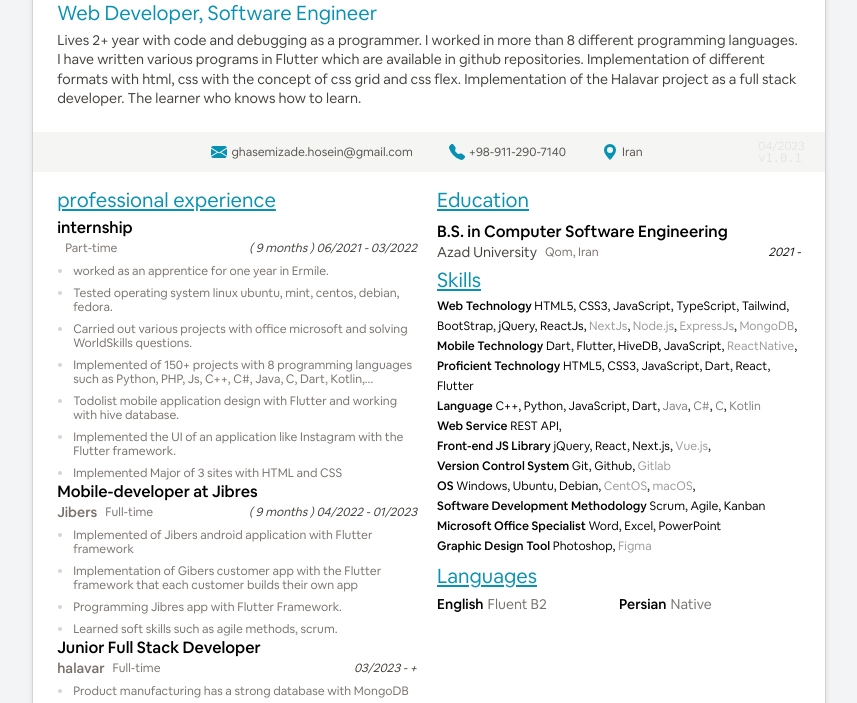
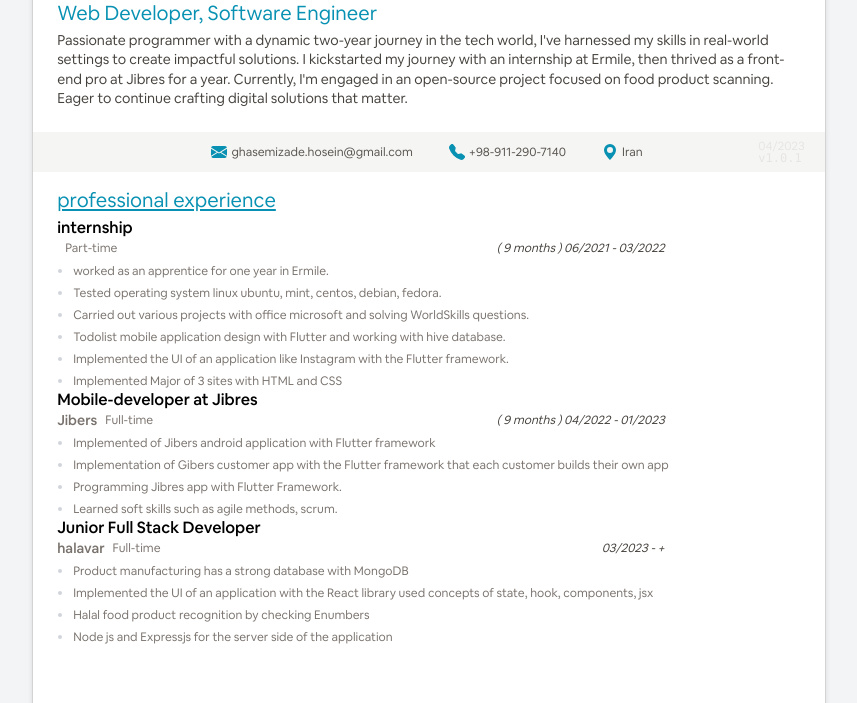
Before and after one commit to ghasemizade/ov_resume, a website: page index.html in a window 1280 px wide. Shown: the part 82-785 px from the top of the page, without its empty margins (211-1068 px from the left). Drawn offline with Linux system fonts and the light colour scheme.

Commit message:
update summary

```diff
--- a/index.html
+++ b/index.html
@@ -67,14 +67,15 @@
           <h2 class="text-cyan-600 text-xl leading-9 hover:text-cyan-800 transition" itemprop="jobTitle">Web
             Developer, Software Engineer</h2>
           <p class="text-stone-700 text-sm leading-snug" itemprop="knowsAbout">
-            <span>Lives 2+ year with code and debugging as a programmer.</span>
-            <span>I worked in more than 8 different programming languages.</span>
-            <span>I have written various programs in Flutter which are available in github repositories.</span>
-            <span>Implementation of different formats with html, css with the concept of css grid and css flex.</span>
-            <span>Implementation of the Halavar project as a full stack developer.</span>
+            <span>Passionate programmer with a dynamic two-year journey in the tech world, I've harnessed my skills in real-world settings to create impactful solutions.</span>
+            <span>I kickstarted my journey with an internship at Ermile,</span>
+            <span>then thrived as a front-end pro at Jibres for a year.</span>
+            <span>Currently, I'm engaged in an open-source project focused on food product scanning.</span>
+            <span>Eager to continue crafting digital solutions that matter.</span>
+
             <!-- <span>Interested in negotiation and comprehension of customers.</span> -->
             <!-- <span>A learner who knows how to learn.</span> -->
-            <span>The learner who knows how to learn.</span>
+            <!-- <span>The learner who knows how to learn.</span> -->
             <!-- <span>Deep wisdom from eCommerce.</span> -->
             <span></span>
 
@@ -112,8 +113,8 @@
 
       </address>
     </header>
-    <main class="flex space-x-4 mx-6 mt-4">
-      <div class="basis-1/2">
+    <main class="flex flex-col space-x-4 mx-6 mt-4">
+      <div class="basis-full">
         <article class="mb-2">
           <h2 class="text-cyan-600 text-xl leading-6 mb-1 underline underline-offset-2">professional experience</h2>
           <section class="mb-2" itemscope itemtype="https://schema.org/Organization">
@@ -138,7 +139,6 @@
               <li><span class="text-stone-500 mt-2 block">worked as an apprentice for one year in Ermile.</span></li>
               <li><span class="text-stone-500 mt-2 block">Tested operating system linux ubuntu, mint, centos, debian, fedora.</span></li>
               <li><span class="text-stone-500 mt-2 block">Carried out various projects with office microsoft and solving WorldSkills questions.</span></li>
-              <li><span class="text-stone-500 mt-2 block">Implemented of 150+ projects with 8 programming languages such as Python, PHP, Js, C++, C#, Java, C, Dart, Kotlin,...</span></li>
               <li><span class="text-stone-500 mt-2 block">Todolist mobile application design with Flutter and working with hive database.</span></li>
               <li><span class="text-stone-500 mt-2 block">Implemented the UI of an application like Instagram with the Flutter framework.</span></li>
               <li><span class="text-stone-500 mt-2 block">Implemented Major of 3 sites with HTML and CSS </span></li>
@@ -308,8 +308,8 @@
           </section>
         </article>
 
-      </div>
-      <div class="basis-1/2">
+    <!-- </div>
+      <div class="">
         <article class="mb-2">
           <h2 class="text-cyan-600 text-xl leading-6 mb-1 underline underline-offset-2">Education</h2>
           <section class="mb-1" itemscope itemtype="https://schema.org/CollegeOrUniversity">
@@ -390,53 +390,53 @@
             <h3 class="font-light inline-block">Language</h3>
             <span itemprop="name">C++</span>,
             <span itemprop="name">Python</span>,
-            <!-- <span itemprop="name">PHP</span>, -->
+            <span itemprop="name">PHP</span>,
             <span itemprop="name">JavaScript</span>,
             <span itemprop="name">Dart</span>,
             <span itemprop="name" class="opacity-50">Java</span>,
             <span itemprop="name" class="opacity-50">C#</span>,
             <span itemprop="name" class="opacity-50">C</span>,
             <span itemprop="name" class="opacity-50">Kotlin</span>
-            <!-- <span itemprop="name">Bash</span> -->
+            <span itemprop="name">Bash</span>
           </section>
 
           <section class="leading-5 text-xs" itemscope itemtype="https://schema.org/ListItem">
-            <!-- <h3 class="font-light inline-block">Data Structure and Database</h3> -->
-            <!-- <span itemprop="name">MySQL</span>, -->
-            <!-- <span itemprop="name">SQL Server</span>, -->
-            <!-- <span itemprop="name">JSON</span>, -->
-            <!-- <span itemprop="name">YAML</span> -->
+            <h3 class="font-light inline-block">Data Structure and Database</h3>
+            <span itemprop="name">MySQL</span>,
+            <span itemprop="name">SQL Server</span>,
+            <span itemprop="name">JSON</span>,
+            <span itemprop="name">YAML</span>
           </section>
 
           <section class="leading-5 text-xs" itemscope itemtype="https://schema.org/ListItem">
             <h3 class="font-light inline-block">Web Service</h3>
-            <!-- <span itemprop="name">SOAP</span>, -->
+            <span itemprop="name">SOAP</span>,
             <span itemprop="name">REST API</span>,
-            <!-- <span itemprop="name">GraphQL</span> -->
+            <span itemprop="name">GraphQL</span>
           </section>
 
           <section class="leading-5 text-xs" itemscope itemtype="https://schema.org/ListItem">
-            <!-- <h3 class="font-light inline-block">Back-end PHP Web Framework</h3> -->
-            <!-- <span itemprop="name" class="opacity-50">Laravel</span>, -->
-            <!-- <span itemprop="name" class="opacity-50">Symfony</span> -->
+            <h3 class="font-light inline-block">Back-end PHP Web Framework</h3>
+            <span itemprop="name" class="opacity-50">Laravel</span>,
+            <span itemprop="name" class="opacity-50">Symfony</span>
           </section>
 
           <section class="leading-5 text-xs" itemscope itemtype="https://schema.org/ListItem">
-            <!-- <h3 class="font-light inline-block">Cross Platform Framework</h3>
-            <span itemprop="name" class="opacity-50">Flutter, ReactNative</span>, -->
+            <h3 class="font-light inline-block">Cross Platform Framework</h3>
+            <span itemprop="name" class="opacity-50">Flutter, ReactNative</span>,
           </section>
 
           <section class="leading-5 text-xs" itemscope itemtype="https://schema.org/ListItem">
             <h3 class="font-light inline-block">Front-end JS Library</h3>
             <span itemprop="name">jQuery</span>,
-            <!-- <span itemprop="name">Alpine.js</span>, -->
+            <span itemprop="name">Alpine.js</span>,
             <span itemprop="name" >React</span>,
             <span itemprop="name" >Next.js</span>,
             <span itemprop="name" class="opacity-40">Vue.js</span>,
-            <!-- <span itemprop="name" class="opacity-50">Angular</span> -->
+            <span itemprop="name" class="opacity-50">Angular</span>
           </section>
 
-          <!-- <section class="leading-5 text-xs" itemscope itemtype="https://schema.org/ListItem">
+          <section class="leading-5 text-xs" itemscope itemtype="https://schema.org/ListItem">
             <h3 class="font-light inline-block">CSS Framework</h3>
             <span itemprop="name">Tailwind</span>,
             <span itemprop="name">Bootstrap</span>,
@@ -451,7 +451,7 @@
             <span itemprop="name">Gulp</span>,
             <span itemprop="name">Gradle</span>,
             <span itemprop="name">Webpack</span>
-          </section> -->
+          </section>
 
 
           <section class="leading-5 text-xs" itemscope itemtype="https://schema.org/ListItem">
@@ -461,30 +461,30 @@
             <span itemprop="name" class="opacity-40">Gitlab</span>
           </section>
 
-          <!-- <section class="leading-5 text-xs" itemscope itemtype="https://schema.org/ListItem">
+          <section class="leading-5 text-xs" itemscope itemtype="https://schema.org/ListItem">
             <h3 class="font-light inline-block">Test Driven Development - TDD</h3>
             <span itemprop="name" class="opacity-50">PHPUnit</span>
-          </section> -->
+          </section>
 
-          <!-- <section class="leading-5 text-xs" itemscope itemtype="https://schema.org/ListItem">
+          <section class="leading-5 text-xs" itemscope itemtype="https://schema.org/ListItem">
             <h3 class="font-light inline-block">CI/CD Container</h3>
             <span itemprop="name">Docker</span>,
             <span itemprop="name" class="opacity-50">Kubernetes</span>
-          </section> -->
+          </section>
 
-          <!-- <section class="leading-5 text-xs" itemscope itemtype="https://schema.org/ListItem">
+          <section class="leading-5 text-xs" itemscope itemtype="https://schema.org/ListItem">
             <h3 class="font-light inline-block">Backend Web Server</h3>
             <span itemprop="name">Nginx</span>,
             <span itemprop="name">Apache</span>
-          </section> -->
+          </section>
 
-          <!-- <section class="leading-5 text-xs" itemscope itemtype="https://schema.org/ListItem">
+          <section class="leading-5 text-xs" itemscope itemtype="https://schema.org/ListItem">
             <h3 class="font-light inline-block">Server Configuration Framework UI</h3>
             <span itemprop="name">cPanel</span>,
             <span itemprop="name">DirectAdmin</span>
-          </section> -->
+          </section>
 
-          <!-- <section class="leading-5 text-xs" itemscope itemtype="https://schema.org/ListItem">
+          <section class="leading-5 text-xs" itemscope itemtype="https://schema.org/ListItem">
             <h3 class="font-light inline-block">Network</h3>
             <span itemprop="name">DNS</span>,
             <span itemprop="name">DHCP</span>,
@@ -495,7 +495,7 @@
             <span itemprop="name">FTP</span>,
             <span itemprop="name">MIME</span>,
             <span itemprop="name">SSH</span>
-          </section> -->
+          </section>
 
           <section class="leading-5 text-xs" itemscope itemtype="https://schema.org/ListItem">
             <h3 class="font-light inline-block">OS</h3>
@@ -504,7 +504,7 @@
             <span itemprop="name">Debian</span>,
             <span itemprop="name" class="opacity-40" >CentOS</span>,
             <span itemprop="name" class="opacity-40" >macOS</span>,
-            <!-- <span itemprop="name">VMware ESXi</span> -->
+            <span itemprop="name">VMware ESXi</span>
           </section>
 
           <section class="leading-5 text-xs" itemscope itemtype="https://schema.org/ListItem">
@@ -518,19 +518,19 @@
             <h3 class="font-light inline-block">Microsoft Office Specialist</h3>
             <span itemprop="name">Word</span>,
             <span itemprop="name">Excel</span>,
-            <!-- <span itemprop="name">Access</span>, -->
+            <span itemprop="name">Access</span>,
             <span itemprop="name">PowerPoint</span>
           </section>
 
           <section class="leading-5 text-xs" itemscope itemtype="https://schema.org/ListItem">
             <h3 class="font-light inline-block">Graphic Design Tool</h3>
             <span itemprop="name">Photoshop</span>,
-            <!-- <span itemprop="name">Illustrator</span>, -->
-            <!-- <span itemprop="name">InDesign</span>, -->
+            <span itemprop="name">Illustrator</span>,
+            <span itemprop="name">InDesign</span>,
             <span itemprop="name" class="opacity-40">Figma</span>
           </section>
 
-          <!-- <section class="leading-5 text-xs" itemscope itemtype="https://schema.org/ListItem">
+          <section class="leading-5 text-xs" itemscope itemtype="https://schema.org/ListItem">
             <h3 class="font-light inline-block">Miscellaneous</h3>
             <span itemprop="name">Cloud Development</span>,
             <span itemprop="name">SaaS</span>,
@@ -559,30 +559,30 @@
             <span itemprop="name">Maintenance</span>,
             <span itemprop="name">VoIP</span>,
             <span itemprop="name" class="opacity-50">AWS</span>
-          </section> -->
+          </section>
 
         </article>
 
-        <!-- <article class="mb-2">
+        <article class="mb-2">
           <h2 class="text-cyan-600 text-xl leading-6 mb-1 underline underline-offset-2">Awards and Honors</h2>
           <section class="mb-1">
-            <div class="flex items-center"> -->
-              <!-- <h4 class="grow text-base leading-6 font-light">Membership</h4>
-              <div class="grow-0 text-xs text-stone-500">Iran</div> -->
-            <!-- </div>
+            <div class="flex items-center">
+              <h4 class="grow text-base leading-6 font-light">Membership</h4>
+              <div class="grow-0 text-xs text-stone-500">Iran</div>
+            </div>
             <div class="flex flex-wrap text-xs">
               <div class="grow leading-4">National Elites Foundation</div>
               <div dir="ltr" class="grow-0 text-stone-900 italic">
                 <time datetime="2013">2013</time>
-              </div> -->
-            <!-- </div>
+              </div>
+            </div>
           </section>
           <section class="mb-1 hidden">
             <div class="flex items-center">
               <h4 class="grow text-base leading-6 font-light">The Best Corporate, Tourism Website</h4>
               <div class="grow-0 text-stone-500 text-xs">Iran</div>
-            </div> -->
-            <!-- <div class="flex flex-wrap text-xs">
+            </div>
+            <div class="flex flex-wrap text-xs">
               <div class="grow leading-4">5<sup>th</sup> Iran Web Festival</div>
               <div dir="ltr" class="grow-0 text-stone-900 italic">
                 <time datetime="2012">2012</time>
@@ -592,8 +592,8 @@
           <section class="mb-1">
             <div class="flex items-center">
               <h4 class="grow text-base leading-6 font-light">Silver Medal</h4>
-              <div class="grow-0 text-stone-500 text-xs">Yazd, Iran</div> -->
-            <!-- </div>
+              <div class="grow-0 text-stone-500 text-xs">Yazd, Iran</div>
+            </div>
             <div class="flex flex-wrap text-xs">
               <div class="grow leading-4">WorldSkills Iran - IT Software Solutions for Business</div>
               <div dir="ltr" class="grow-0 text-stone-900 italic">
@@ -611,9 +611,9 @@
               <div dir="ltr" class="grow-0 text-stone-900 italic">
                 <time datetime="2008-07-27">2008</time>
               </div>
-            </div> -->
-          <!-- </section>
-        </article> -->
+            </div>
+          </section>
+        </article>
 
         <article class="mb-2">
           <h2 class="text-cyan-600 text-xl leading-6 mb-1 underline underline-offset-2">Languages</h2>
@@ -622,10 +622,10 @@
               <h3 class="font-light">English</h3>
               <span class="text-stone-500 px-1">Fluent B2</span>
             </section>
-            <!-- <section class="flex-1 flex hidden">
+            <section class="flex-1 flex hidden">
               <h3 class="font-light">German</h3>
               <span class="text-stone-500 px-1">Basic A1</span>
-            </section> -->
+            </section>
             <section class="flex-1 flex">
               <h3 class="font-light">Persian</h3>
               <span class="text-stone-500 px-1">Native</span>
@@ -633,7 +633,7 @@
           </div>
         </article>
 
-      </div>
+      </div> -->
     </main>
   </div>
 </body>
```
